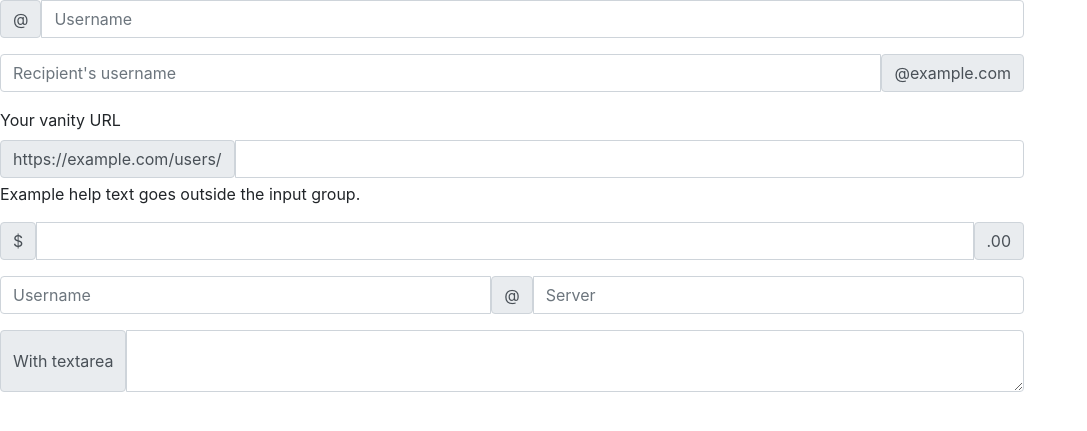
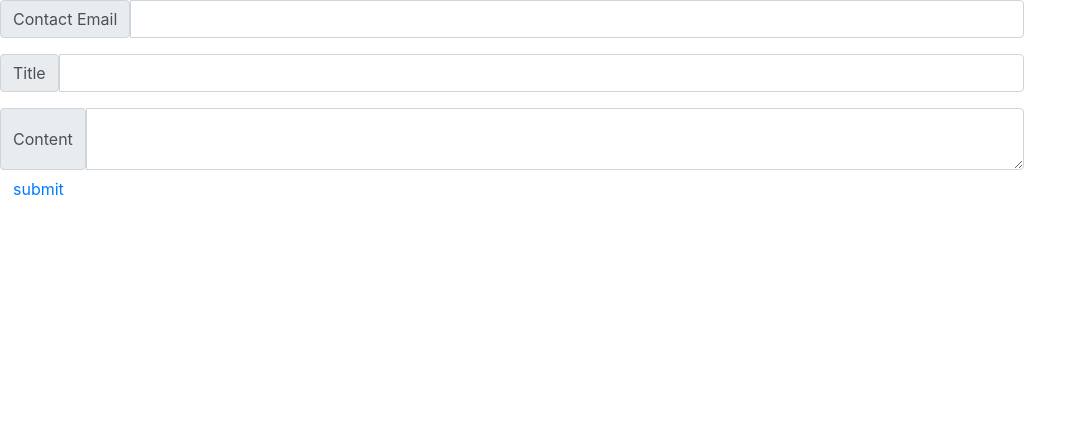
Before and after one commit to Zepelown/Jungle_Village, a Flask app: page /auth/qna in a window 1280 px wide. Shown: the top 431 px of the page, without its empty margins (0-1087 px from the left). Run offline with Flask 3, Linux system fonts and the light colour scheme; some libraries are stand-ins or nearby versions.

Commit message:
find_user_by_token

```diff
--- a/routes/auth.py
+++ b/routes/auth.py
@@ -81,6 +81,19 @@ def main():
     else:
         return redirect(url_for("auth.log_in"))
 
+@bp.route("/find_user_by_token", methods=['GET', 'POST'])
+def find_user_by_token():
+    token = request.cookies.get("jwt")
+
+    if token and verify_token(token):
+        result = jwt.decode(token, SECRET_KEY, algorithms=["HS256"])
+        email = result.get("email")
+        user = db.users.find_one({"email" : email }, {"_id": 0, "password": 0})
+        return jsonify(user)
+    else:
+        return jsonify({'error':"Can't find User"})
+
+
 @bp.route("/log_in")
 def log_in():
     return render_template("sign_in.html")
@@ -94,7 +107,7 @@ def sign_in():
 
     if result:
         token = jwt.encode(
-            {"email": email, "exp": datetime.datetime.utcnow() + datetime.timedelta(minutes=1)},
+            {"email": email, "exp": datetime.datetime.utcnow() + datetime.timedelta(minutes=10)},
             SECRET_KEY,
             algorithm="HS256"
         )
--- a/templates/qna.html
+++ b/templates/qna.html
@@ -4,7 +4,29 @@
         <meta charset="UTF-8">
     <title>QnA</title>
     <script>
+        function send_question(){
+            let contact = $("#contact_email").val();
+            let title = $("#question_title").val();
+            let content = $("#question_content").val();
+            let tag = "[Village]";
 
+            if(!contact || !title || !content){
+                alert('비어있는 제출은 불가능합니다.');
+                return;
+            }
+
+            $.ajax({
+                type: "POST",
+                url: "/send_question",
+                data: {user_contact: contact, question_title: title, question_content: content,
+                    msg_tag: tag
+                },
+                success: function(response){
+
+                }
+            })
+
+        }
     </script>
     <style>
         .main_panel{
@@ -21,41 +43,28 @@
     </head>
     <body>
         <div class="main_panel">
-            <div class="input-group mb-3">
-                <span class="input-group-text" id="basic-addon1">@</span>
-                <input type="text" class="form-control" placeholder="Username" aria-label="Username" aria-describedby="basic-addon1">
+              <div class="mb-3">
+                <div class="input-group">
+                  <span class="input-group-text" id="basic-addon3">Contact Email</span>
+                  <input type="text" class="form-control" id="contact_email" aria-describedby="basic-addon3 basic-addon4">
+                </div>
               </div>
 
               <div class="input-group mb-3">
-                <input type="text" class="form-control" placeholder="Recipient's username" aria-label="Recipient's username" aria-describedby="basic-addon2">
-                <span class="input-group-text" id="basic-addon2">@example.com</span>
+                <span class="input-group-text">Title</span>
+                <input type="text" id="question_title" class="form-control" aria-label="Amount (to the nearest dollar)">
               </div>
 
-              <div class="mb-3">
-                <label for="basic-url" class="form-label">Your vanity URL</label>
-                <div class="input-group">
-                  <span class="input-group-text" id="basic-addon3">https://example.com/users/</span>
-                  <input type="text" class="form-control" id="basic-url" aria-describedby="basic-addon3 basic-addon4">
-                </div>
-                <div class="form-text" id="basic-addon4">Example help text goes outside the input group.</div>
+
+              <div class="input-group">
+                <span class="input-group-text">Content</span>
+                <textarea class="form-control" id="question_content" aria-label="With textarea"></textarea>
               </div>
 
-              <div class="input-group mb-3">
-                <span class="input-group-text">$</span>
-                <input type="text" class="form-control" aria-label="Amount (to the nearest dollar)">
-                <span class="input-group-text">.00</span>
+              <div class="submit_question">
+                <button class="btn btn-link" onclick="send_question()">submit</button>
               </div>
 
-              <div class="input-group mb-3">
-                <input type="text" class="form-control" placeholder="Username" aria-label="Username">
-                <span class="input-group-text">@</span>
-                <input type="text" class="form-control" placeholder="Server" aria-label="Server">
-              </div>
-
-              <div class="input-group">
-                <span class="input-group-text">With textarea</span>
-                <textarea class="form-control" aria-label="With textarea"></textarea>
-              </div>
         </div>
     </body>
 </html>
```
Also changed, not shown: requirements.txt (added, +19 -0 lines).
